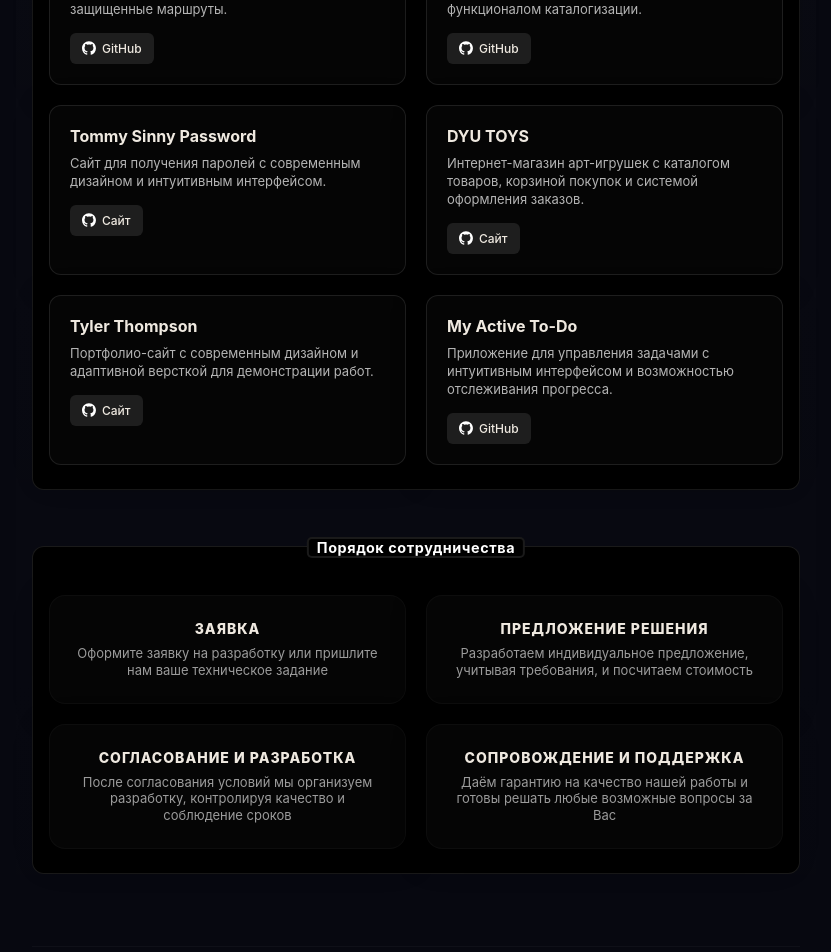
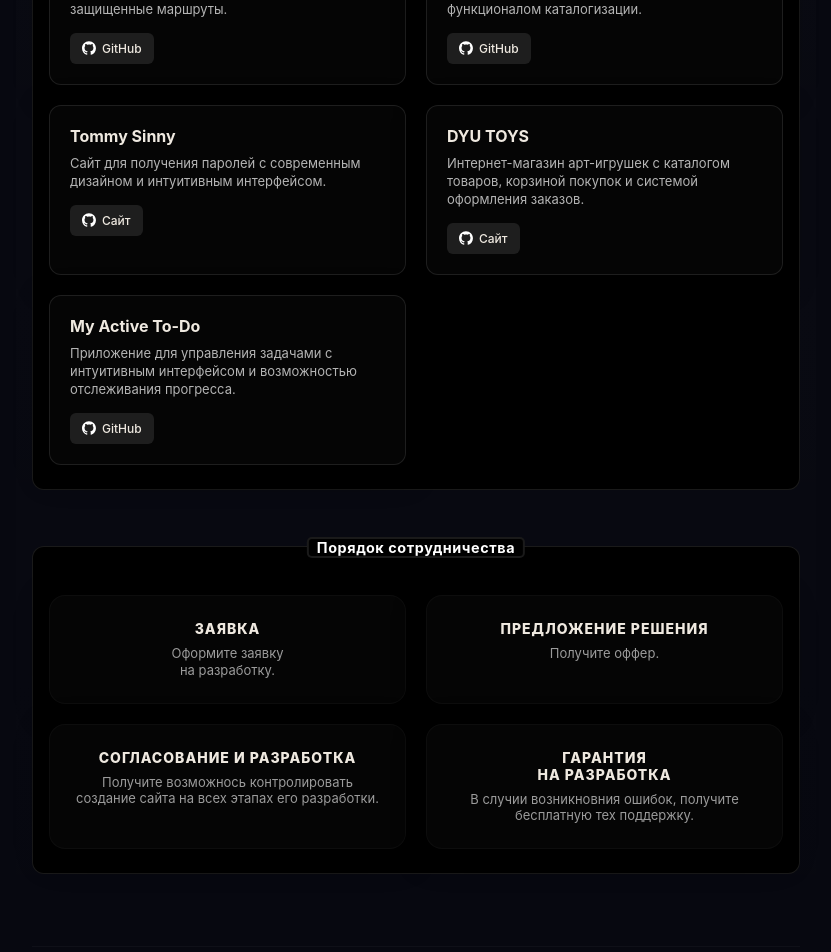
Before and after one commit to kwtpub/kwtdev-website, a React (Vite) app: page /#/ in a window 1280 px wide. Shown: the part 840-1792 px from the top of the page, without its empty margins (224-1055 px from the left). Built offline with nearby package versions, Linux system fonts and the light colour scheme.

Commit message:
autopush

```diff
--- a/src/App.css
+++ b/src/App.css
@@ -761,6 +761,7 @@ left: 50%;
   font-size: 0.9rem;
   font-weight: 700;
   letter-spacing: 0.04em;
+  text-align: center;
   z-index: 2;
   border-radius: 5px;
   border: 2px solid rgba(255,255,255,0.1);
--- a/src/CommercialProposal.jsx
+++ b/src/CommercialProposal.jsx
@@ -9,14 +9,13 @@ const CommercialProposal = () => {
         <header>
           <div className="logo">KWTPUB</div>
 
-
         </header>
 
         <section className="hero">
           <div className="hero-content">
             <div class="hero-title">
             <div className="kicker">Коммерческое предложение</div>
-            <div className="subtitle">Fullstack разработчик с 3-летним стажем. Быстрые, минималистичные сайты и продуктовые интерфейсы. Полный цикл разработки, деплой и поддержка.</div>
+            <div className="subtitle">Fullstack разработчик с 3-летним стажем. Быстрые минималистичные сайты и продуктовые интерфейсы. Полный цикл разработки, деплой и поддержка.</div>
             </div>
             <div className="section">
               <h2 id="services">Навыки</h2>
@@ -104,19 +103,19 @@ const CommercialProposal = () => {
               <div className="cooperation-flow">
                 <div className="flow-card">
                   <h3>ЗАЯВКА</h3>
-                  <p>Оформите заявку на разработку или пришлите нам ваше техническое задание</p>
+                  <p>Оформи заявку на разработку или пришли мне твое техническое задание</p>
                 </div>
                 <div className="flow-card">
                   <h3>ПРЕДЛОЖЕНИЕ РЕШЕНИЯ</h3>
-                  <p>Разработаем индивидуальное предложение, учитывая требования, и посчитаем стоимость</p>
+                  <p>Разработаю индивидуальное предложение, учитывая требования, и посчитаю стоимость</p>
                 </div>
                 <div className="flow-card">
                   <h3>СОГЛАСОВАНИЕ И РАЗРАБОТКА</h3>
-                  <p>После согласования условий мы организуем разработку, контролируя качество и соблюдение сроков</p>
+                  <p>После согласования условий я организую разработку, контролируя качество и соблюдение сроков</p>
                 </div>
                 <div className="flow-card">
                   <h3>СОПРОВОЖДЕНИЕ И ПОДДЕРЖКА</h3>
-                  <p>Даём гарантию на качество нашей работы и готовы решать любые возможные вопросы за Вас</p>
+                  <p>Даю гарантию на качество моей работы и готов решать любые возможные вопросы за тебя</p>
                 </div>
               </div>
             </div>
--- a/src/Portfolio.jsx
+++ b/src/Portfolio.jsx
@@ -47,9 +47,9 @@ function Portfolio() {
             <BotSticker width={110} height={110} />
             <div className="hero-main-content">
               <div className="hero-title-row">
-                <h1>STUDIO <span className="accent">KWTPUB</span></h1>
+                <h1>KWTPUB</h1>
               </div>
-              <p className="desc">Fullstack разработчик с 3-летним стажем — быстрые, минималистичные сайты и продуктовые интерфейсы. Широкий спектр возможностей и навыков: полный цикл разработки, деплой и поддержка.</p>
+              <p className="desc">Fullstack разработчик с 3х-летним стажем — быстрые, минималистичные сайты и продуктовые интерфейсы. Широкий спектр возможностей и навыков: полный цикл разработки, деплой и поддержка.</p>
             </div>
           </div>
         </div>
@@ -113,7 +113,7 @@ function Portfolio() {
                    </div>
 
                    <div className="portfolio-item">
-                     <h3>Tommy Sinny Password</h3>
+                     <h3>Tommy Sinny</h3>
                      <p>Сайт для получения паролей с современным дизайном и интуитивным интерфейсом.</p>
                      <div className="portfolio-links">
                        <a href="https://tommysinny.com/password" target="_blank" rel="noopener noreferrer" className="github-btn">
@@ -128,17 +128,6 @@ function Portfolio() {
                      <p>Интернет-магазин арт-игрушек с каталогом товаров, корзиной покупок и системой оформления заказов.</p>
                      <div className="portfolio-links">
                        <a href="https://dyutoys.ru" target="_blank" rel="noopener noreferrer" className="github-btn">
-                         <GithubIcon />
-                         Сайт
-                       </a>
-                     </div>
-                   </div>
-
-                   <div className="portfolio-item">
-                     <h3>Tyler Thompson</h3>
-                     <p>Портфолио-сайт с современным дизайном и адаптивной версткой для демонстрации работ.</p>
-                     <div className="portfolio-links">
-                       <a href="https://tylerthompson.ru" target="_blank" rel="noopener noreferrer" className="github-btn">
                          <GithubIcon />
                          Сайт
                        </a>
@@ -166,19 +155,19 @@ function Portfolio() {
                  <div className="cooperation-flow">
                    <div className="flow-card">
                      <h3>ЗАЯВКА</h3>
-                     <p>Оформите заявку на разработку или пришлите нам ваше техническое задание</p>
+                     <p>Оформите заявку<br/> на разработку.</p>
                    </div>
                    <div className="flow-card">
                      <h3>ПРЕДЛОЖЕНИЕ РЕШЕНИЯ</h3>
-                     <p>Разработаем индивидуальное предложение, учитывая требования, и посчитаем стоимость</p>
+                     <p>Получите оффер.</p>
                    </div>
                    <div className="flow-card">
                      <h3>СОГЛАСОВАНИЕ И РАЗРАБОТКА</h3>
-                     <p>После согласования условий мы организуем разработку, контролируя качество и соблюдение сроков</p>
+                     <p>Получите возможнось контролировать создание сайта на всех этапах его разработки.</p>
                    </div>
                    <div className="flow-card">
-                     <h3>СОПРОВОЖДЕНИЕ И ПОДДЕРЖКА</h3>
-                     <p>Даём гарантию на качество нашей работы и готовы решать любые возможные вопросы за Вас</p>
+                     <h3>ГАРАНТИЯ<br/> НА РАЗРАБОТКА</h3>
+                     <p>В случии возникновния ошибок, получите бесплатную тех поддержку.</p>
                    </div>
                  </div>
                </div>
```
